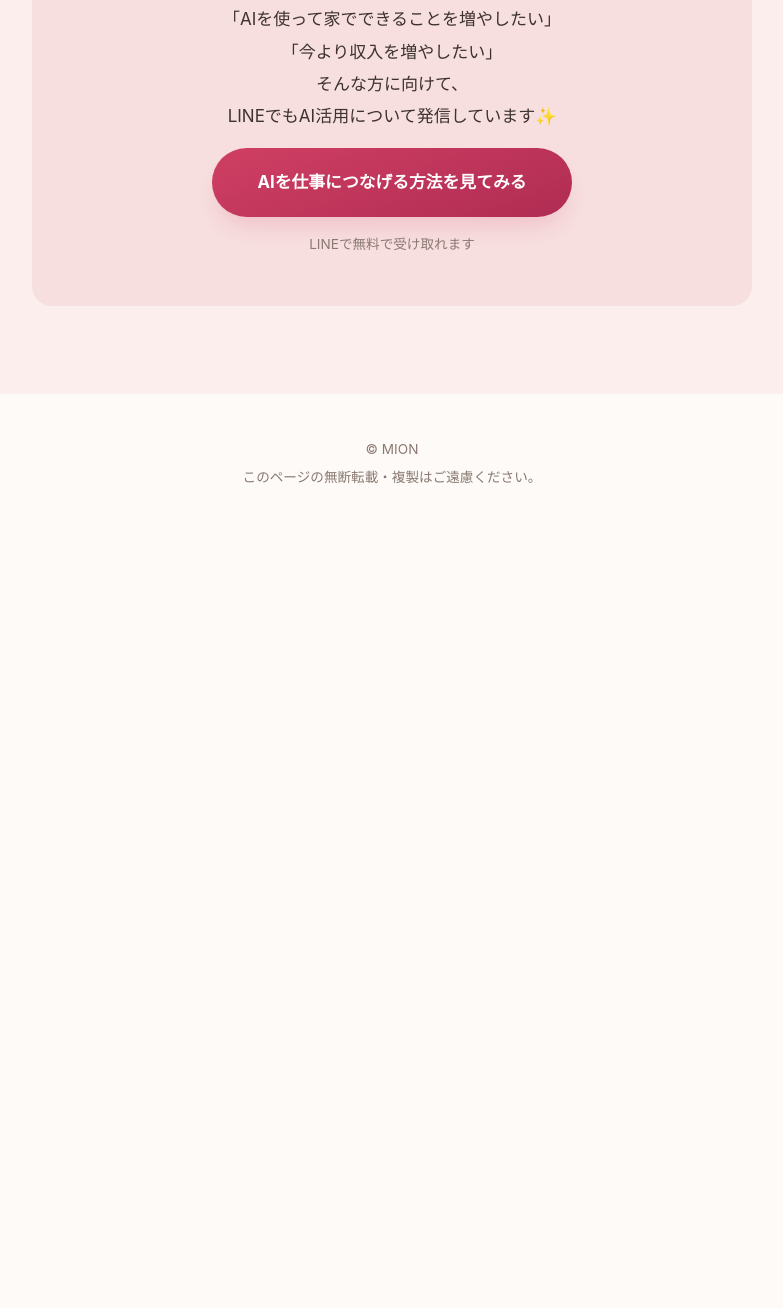
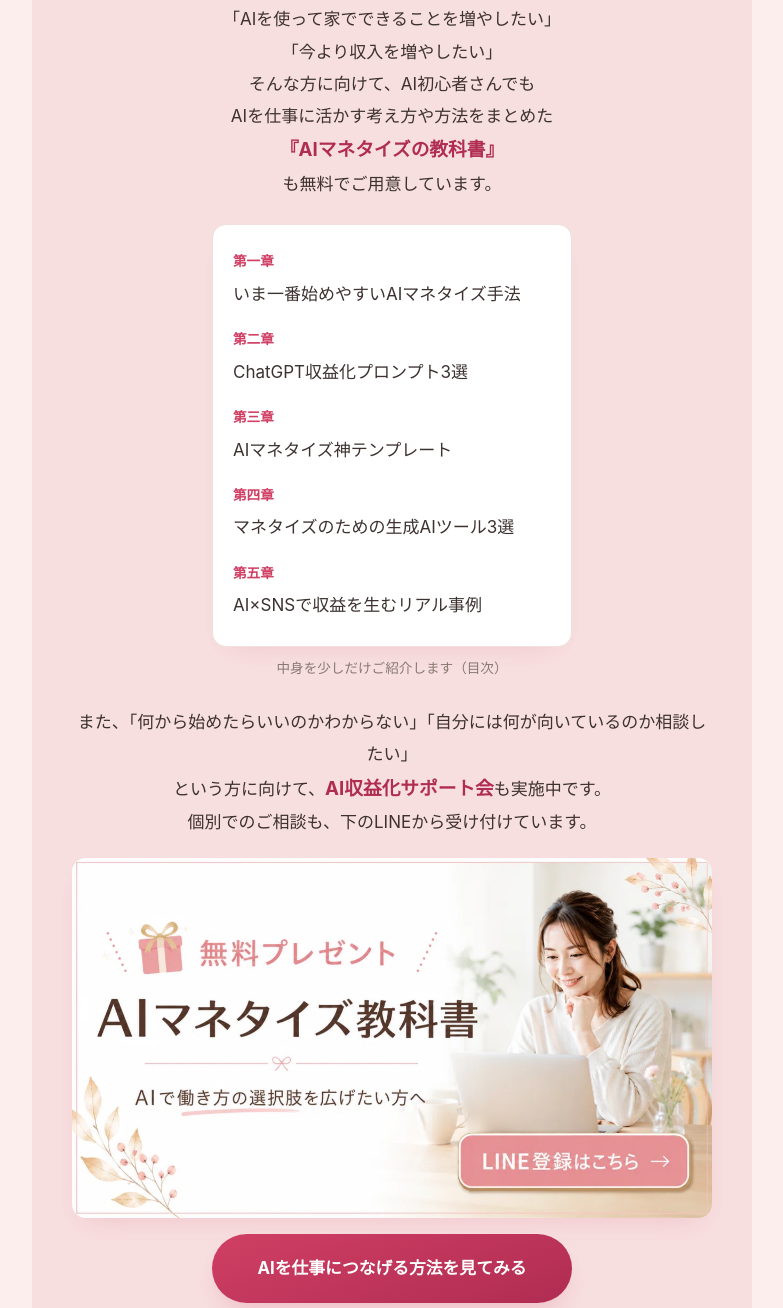
Before and after one commit to mion-ai-mama/digital-planner-tokuten, a plain HTML site: page index.html in a window 1280 px wide. Shown: the part 7792-9100 px from the top of the page, without its empty margins (248-1031 px from the left). Before the commit the page ends 8333 px from the top, so only its background shows below. Drawn offline with Linux system fonts and the light colour scheme.

Commit message:
🕒 2026-09-29 20:13:53 CTAにAIマネタイズの教科書・AI収益化サポート会の案内を追加
Co-Authored-By: Claude Sonnet 5.5 <noreply@anthropic.com>

```diff
--- a/index.html
+++ b/index.html
@@ -259,9 +259,32 @@ Vertical A4 ratio.</pre>
           <p>
             「AIを使って家でできることを増やしたい」<br>
             「今より収入を増やしたい」<br>
-            そんな方に向けて、<br>LINEでもAI活用について発信しています✨
+            そんな方に向けて、AI初心者さんでも<br>
+            AIを仕事に活かす考え方や方法をまとめた<br>
+            <strong class="cta-card__highlight">『AIマネタイズの教科書』</strong><br>
+            も無料でご用意しています。
           </p>
         </div>
+        <div class="cta-card__toc">
+          <ol class="cta-card__toc-list">
+            <li><span class="cta-card__toc-chapter">第一章</span>いま一番始めやすいAIマネタイズ手法</li>
+            <li><span class="cta-card__toc-chapter">第二章</span>ChatGPT収益化プロンプト3選</li>
+            <li><span class="cta-card__toc-chapter">第三章</span>AIマネタイズ神テンプレート</li>
+            <li><span class="cta-card__toc-chapter">第四章</span>マネタイズのための生成AIツール3選</li>
+            <li><span class="cta-card__toc-chapter">第五章</span>AI×SNSで収益を生むリアル事例</li>
+          </ol>
+          <p class="cta-card__toc-caption">中身を少しだけご紹介します（目次）</p>
+        </div>
+        <div class="prose">
+          <p>
+            また、「何から始めたらいいのかわからない」「自分には何が向いているのか相談したい」<br>
+            という方に向けて、<strong class="cta-card__highlight">AI収益化サポート会</strong>も実施中です。<br>
+            個別でのご相談も、下のLINEから受け付けています。
+          </p>
+        </div>
+        <a class="cta-card__banner-link" id="cta-banner" href="#cta" target="_blank" rel="noopener noreferrer" aria-label="AIマネタイズの教科書を受け取る" hidden>
+          <img src="assets/images/cta-banner.png" alt="無料プレゼント AIマネタイズ教科書。AIで働き方の選択肢を広げたい方へ。LINE登録はこちら" class="cta-card__banner-img">
+        </a>
         <a class="btn btn--primary btn--large" id="cta-button" href="#cta" target="_blank" rel="noopener noreferrer" hidden>
           AIを仕事につなげる方法を見てみる
         </a>
--- a/script.js
+++ b/script.js
@@ -95,11 +95,13 @@
   }
 
   function applyConfig() {
-    const button = document.getElementById("cta-button");
-    if (button && LINE_URL) {
-      button.setAttribute("href", LINE_URL);
-      button.hidden = false;
-    }
+    ["cta-button", "cta-banner"].forEach((id) => {
+      const link = document.getElementById(id);
+      if (link && LINE_URL) {
+        link.setAttribute("href", LINE_URL);
+        link.hidden = false;
+      }
+    });
     if (OGP_IMAGE_URL) {
       const meta = document.createElement("meta");
       meta.setAttribute("property", "og:image");
--- a/style.css
+++ b/style.css
@@ -644,3 +644,58 @@ button:focus-visible {
 [hidden] {
   display: none !important;
 }
+
+
+.cta-card__banner-link {
+  display: block;
+  margin-top: 1.25rem;
+  border-radius: var(--radius-md);
+  overflow: hidden;
+  box-shadow: 0 12px 28px -14px var(--color-card-shadow);
+  transition: transform 0.15s ease, box-shadow 0.15s ease;
+}
+
+.cta-card__banner-link:hover {
+  transform: scale(1.015);
+  box-shadow: 0 16px 32px -14px var(--color-card-shadow);
+}
+
+.cta-card__banner-img {
+  display: block;
+  width: 100%;
+  height: auto;
+}
+
+.cta-card__toc {
+  max-width: 360px;
+  margin: 1.5rem auto;
+  text-align: center;
+}
+
+.cta-card__toc-list {
+  list-style: none;
+  margin: 0;
+  padding: 1.5rem 1.25rem;
+  display: flex;
+  flex-direction: column;
+  gap: 1em;
+  text-align: left;
+  background: #fff;
+  border: 1px solid var(--color-border);
+  border-radius: var(--radius-md);
+  box-shadow: 0 12px 28px -18px var(--color-card-shadow);
+}
+
+.cta-card__toc-chapter {
+  display: block;
+  font-size: 0.85rem;
+  font-weight: 700;
+  color: var(--color-primary);
+  margin-bottom: 0.2em;
+}
+
+.cta-card__toc-caption {
+  margin: 0.6rem 0 0;
+  font-size: 0.85rem;
+  color: var(--color-text-muted);
+}
```
Also changed, not shown: assets/images/cta-banner.png (added), 2 other files.
